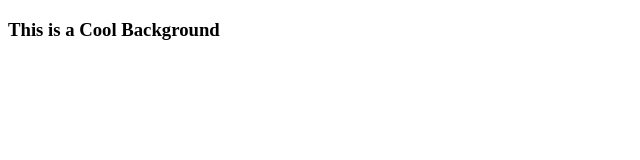
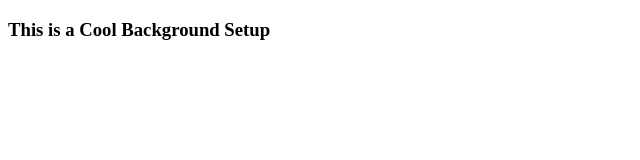
Before and after one commit to roncy12/background-generator, a plain HTML site: page index.html in a window 1280 px wide. Shown: the full height of the page, 0-640 px from the left. Drawn offline with Linux system fonts and the light colour scheme.

Commit message:
Background Setup Added

```diff
--- a/index.html
+++ b/index.html
@@ -4,6 +4,6 @@
 	<title>Title Road to Web Developers!</title>
 </head>
 <body>
-	<h3>This is a Cool Background</h3>
+	<h3>This is a Cool Background Setup</h3>
 </body>
 </html>
```
